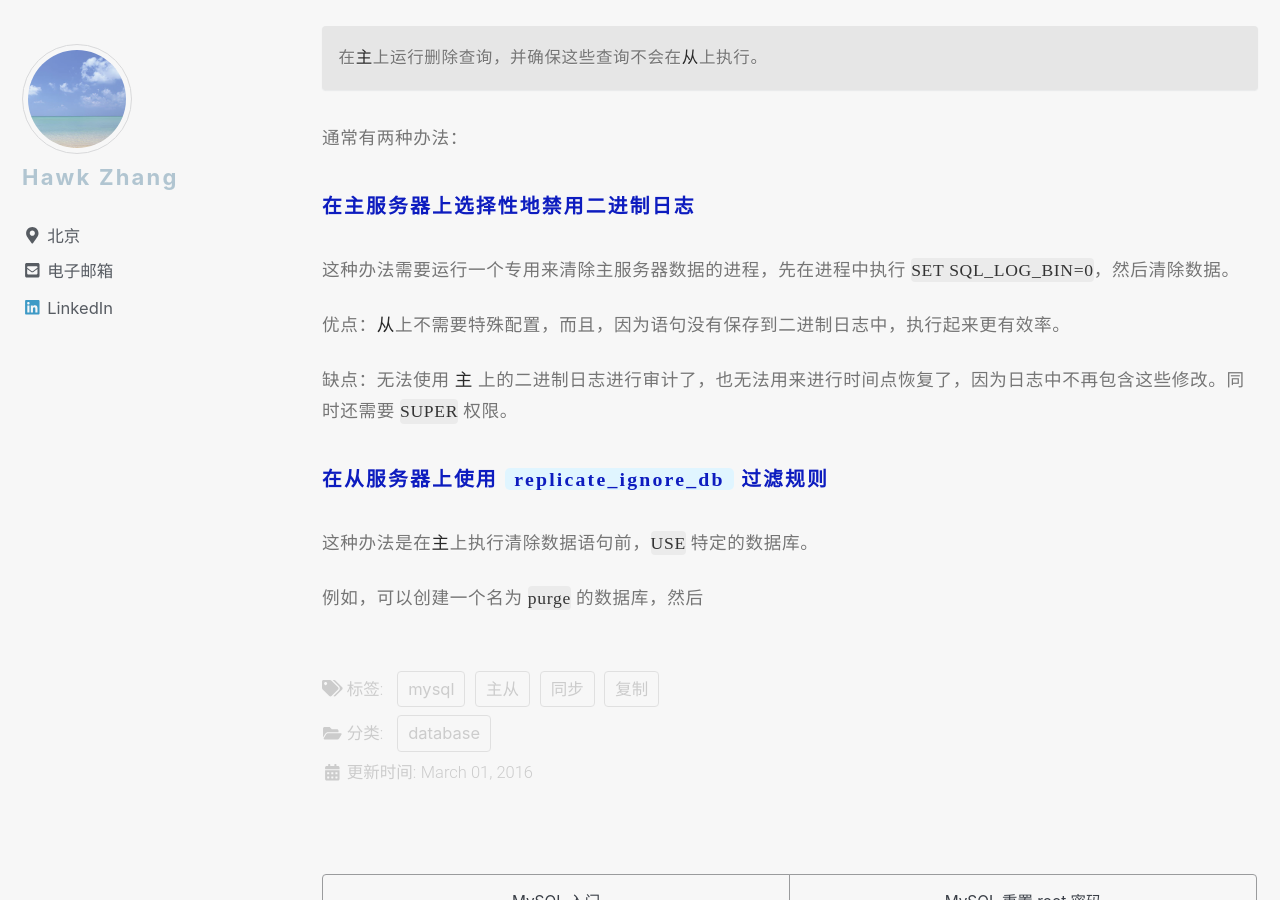
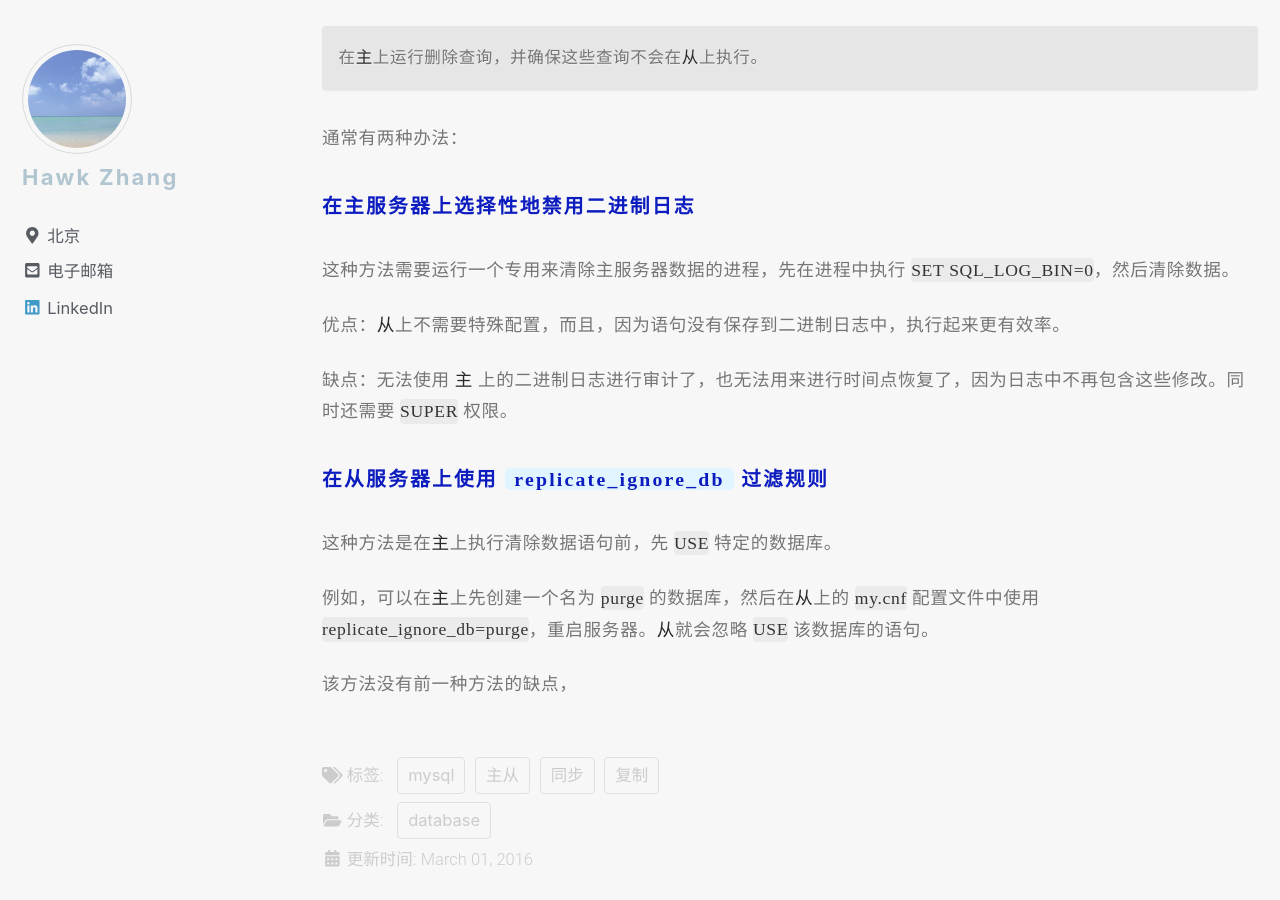
Before and after one commit to narru888/linotes_note, a Jekyll site: the page built from _posts/mysql/2016-03-01-master.slave.md, in a window 1280 px wide and 900 px high, scrolled down 39726 px. Built offline with Jekyll 4.4.1, drawn with Linux system fonts in a browser that asks for light colours; nearby versions of some CDN libraries; a script that is not in the unit is left out.

Commit message:
update on 2018-08-14 20:30:01 CST

```diff
--- a/_posts/mysql/2016-03-01-master.slave.md
+++ b/_posts/mysql/2016-03-01-master.slave.md
@@ -1232,7 +1232,7 @@ replicate_wild_do_table = sales.%
 
 ##### 在主服务器上选择性地禁用二进制日志
 
-这种办法需要运行一个专用来清除主服务器数据的进程，先在进程中执行 `SET SQL_LOG_BIN=0`，然后清除数据。
+这种方法需要运行一个专用来清除主服务器数据的进程，先在进程中执行 `SET SQL_LOG_BIN=0`，然后清除数据。
 
 优点：*从*上不需要特殊配置，而且，因为语句没有保存到二进制日志中，执行起来更有效率。
 
@@ -1240,6 +1240,8 @@ replicate_wild_do_table = sales.%
 
 ##### 在从服务器上使用 `replicate_ignore_db` 过滤规则
 
-这种办法是在*主*上执行清除数据语句前，`USE` 特定的数据库。
+这种方法是在*主*上执行清除数据语句前，先 `USE` 特定的数据库。
 
-例如，可以创建一个名为 `purge` 的数据库，然后
+例如，可以在*主*上先创建一个名为 `purge` 的数据库，然后在*从*上的 `my.cnf` 配置文件中使用 `replicate_ignore_db=purge`，重启服务器。*从*就会忽略 `USE` 该数据库的语句。
+
+该方法没有前一种方法的缺点，
```
